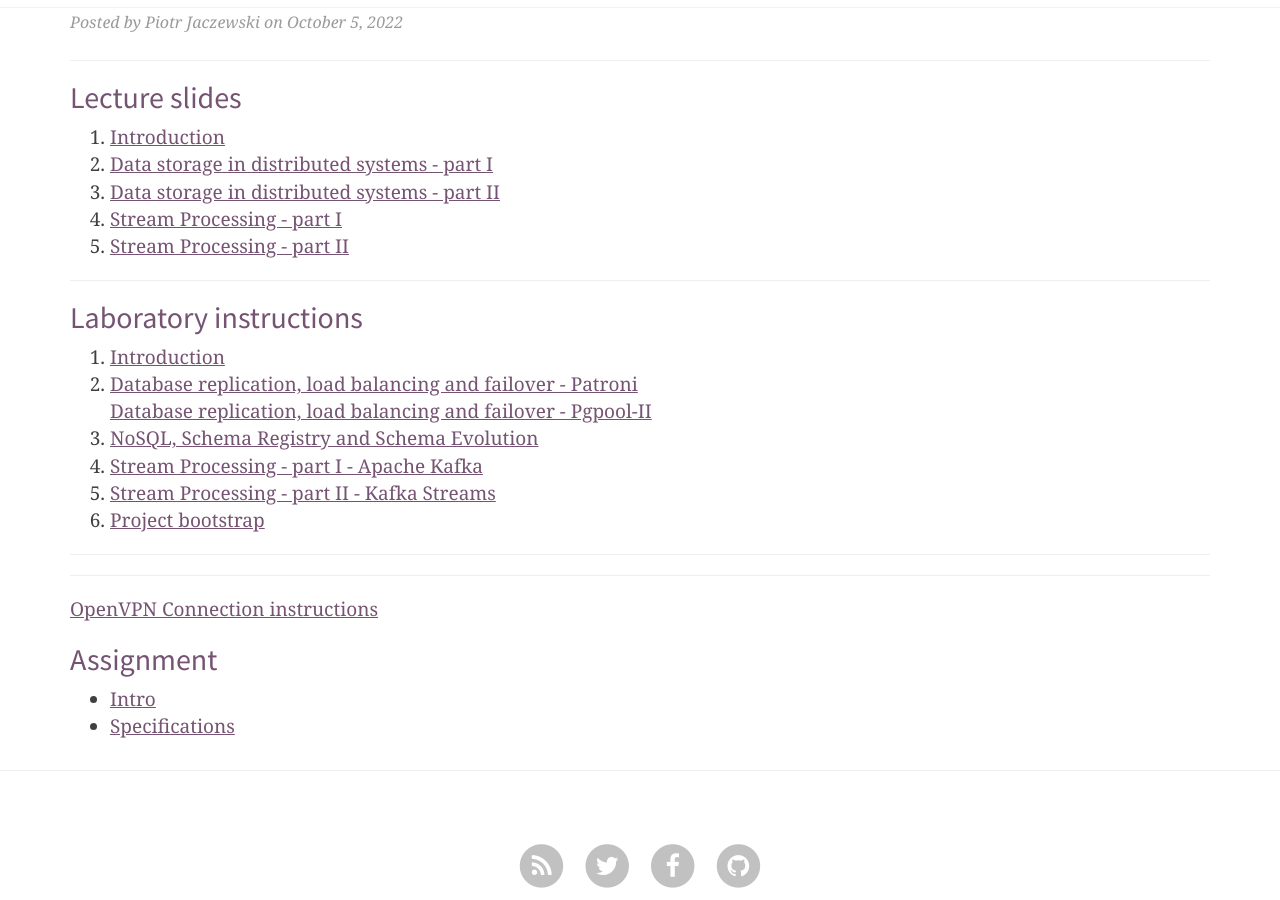
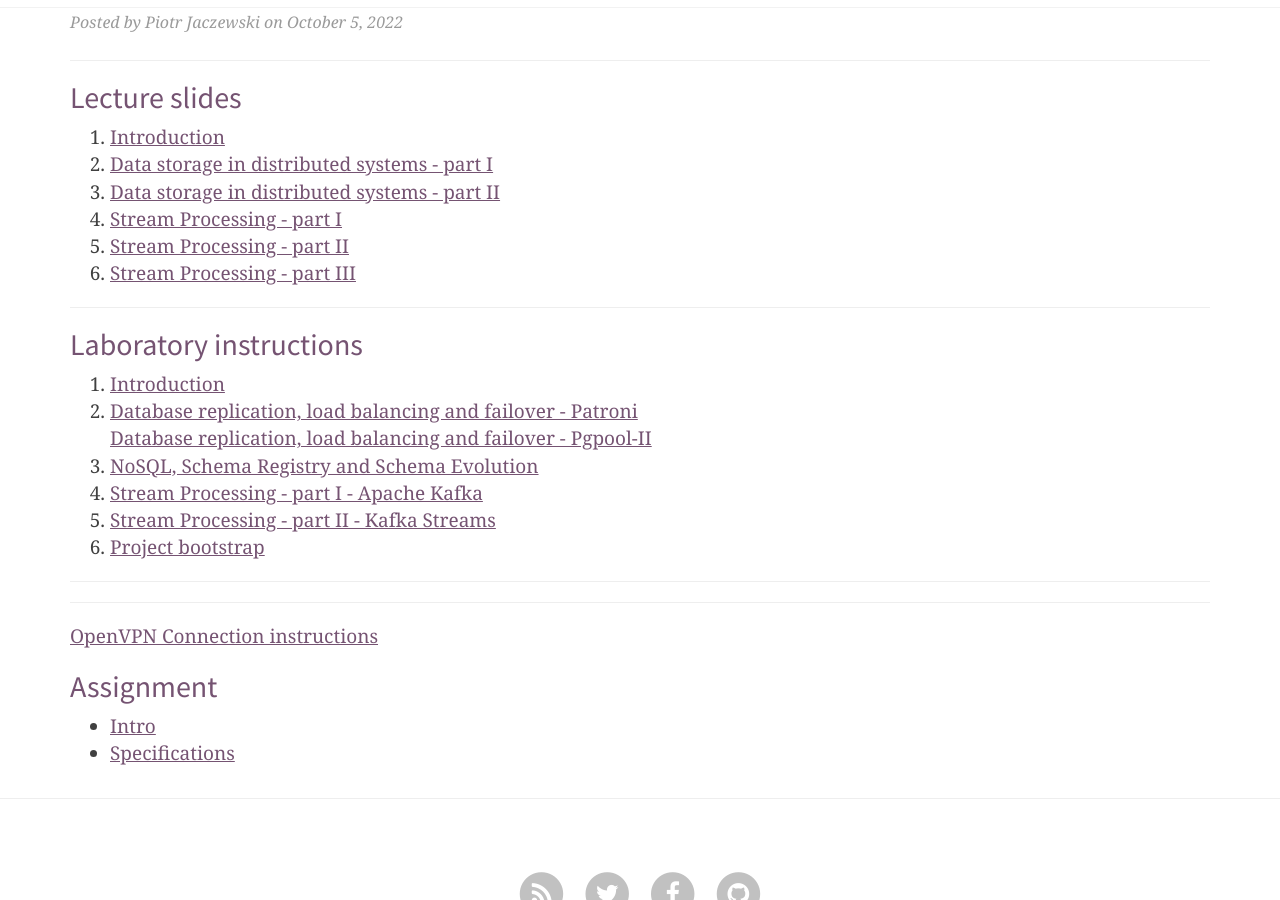
Before and after one commit to RTBHOUSE/mimuw-blog2022Z, a Jekyll site: the page built from index.html, in a window 1280 px wide and 900 px high, scrolled down 908 px. Built offline with Jekyll 4.4.1, drawn with Linux system fonts in a browser that asks for light colours; nearby versions of some CDN libraries; the list of posts is cut into pages by our own code.

Commit message:
Stream Processing - part III

```diff
--- a/index.html
+++ b/index.html
@@ -42,6 +42,9 @@ image: "img/home-bg.jpg"
 		</li>
 		<li>
 			<a href="/slides/5.pdf">Stream Processing - part II</a>
+		</li>
+		<li>
+			<a href="/slides/6.pdf">Stream Processing - part III</a>
 		</li>
 
 	</ol>
```
Also changed, not shown: 1 other file.
